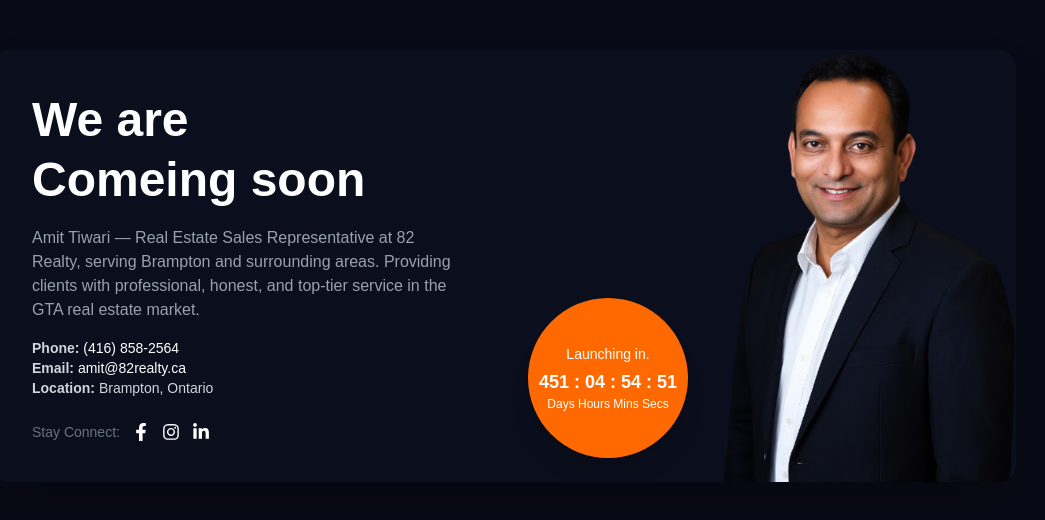
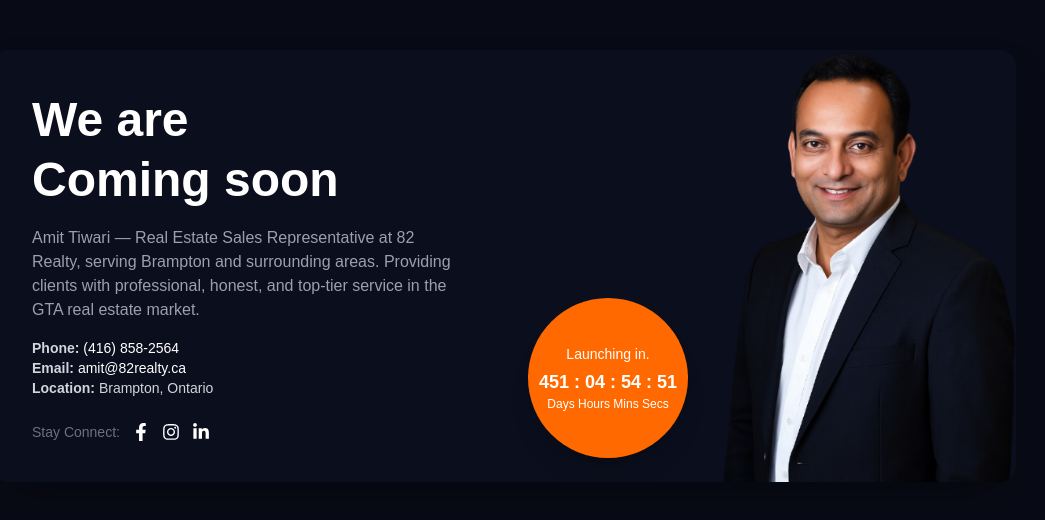
Before and after one commit to usmanraza5245/amit-tiwari-coming-soon, a Next.js app: page / in a window 1280 px wide. Shown: the part 134-654 px from the top of the page, without its empty margins (136-1181 px from the left). Built offline with nearby package versions, Linux system fonts and the light colour scheme.

Commit message:
update the content

```diff
--- a/app/page.tsx
+++ b/app/page.tsx
@@ -9,7 +9,7 @@ export default function HomePage() {
         <div className="max-w-5xl w-full bg-[#0b0e1c] text-white rounded-2xl shadow-2xl grid grid-cols-1 md:grid-cols-2 overflow-hidden">
           {/* Left Section */}
           <div className="p-10 flex flex-col justify-center">
-            <h1 className="text-5xl font-bold leading-tight mb-4">We are <br /> Comeing soon</h1>
+            <h1 className="text-5xl font-bold leading-tight mb-4">We are <br /> Coming soon</h1>
             <p className="text-gray-400 mb-4">
               Amit Tiwari — Real Estate Sales Representative at 82 Realty, serving Brampton and surrounding areas. Providing clients with professional, honest, and top-tier service in the GTA real estate market.
             </p>
```
